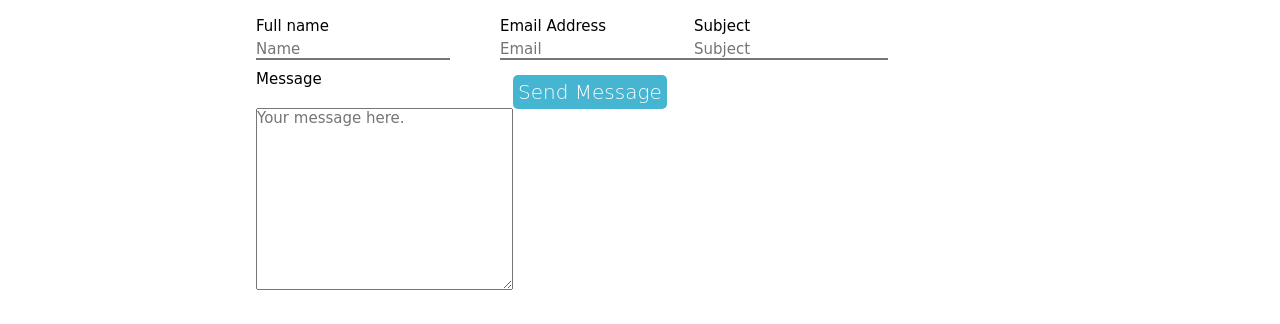
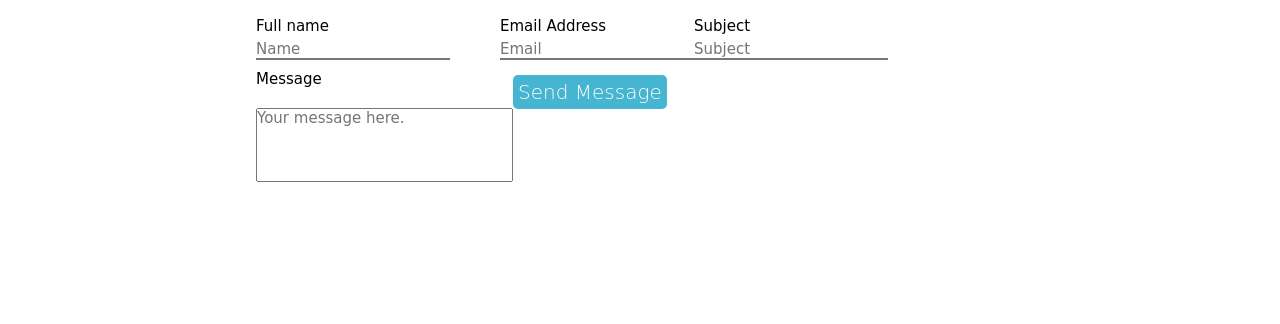
Before and after one commit to nghiapt13/b8, a plain HTML site: page index.html in a window 1280 px wide. Shown: the part 210-534 px from the top of the page. Drawn offline with Linux system fonts and the light colour scheme.

Commit message:
first commit

```diff
--- a/index.html
+++ b/index.html
@@ -40,7 +40,7 @@
                     <div class="name">Full name <br><input id="name" type="text" placeholder="Name" maxlength="0"></div>
                     <div class="mail">Email Address <br><input id="mail" type="text" placeholder="Email"></div>
                     <div class="sub">Subject <br><input id="sub" type="text" placeholder="Subject"></div>
-                    <div class="mess">Message <br><textarea name="" id="mess" cols="30" rows="10"
+                    <div class="mess">Message <br><textarea name="" id="mess" cols="30" rows="4"
                             placeholder="Your message here."></textarea></div>
                     <div class="button">
                         <form action="https://www.facebook.com/"><button>Send Message</button></form>
--- a/src/css/style.css
+++ b/src/css/style.css
@@ -80,6 +80,7 @@ input {
 textarea {
     font-size: 1.5rem;
     margin-top: 2rem;
+    resize: none;
 }
 
 .name {
```
